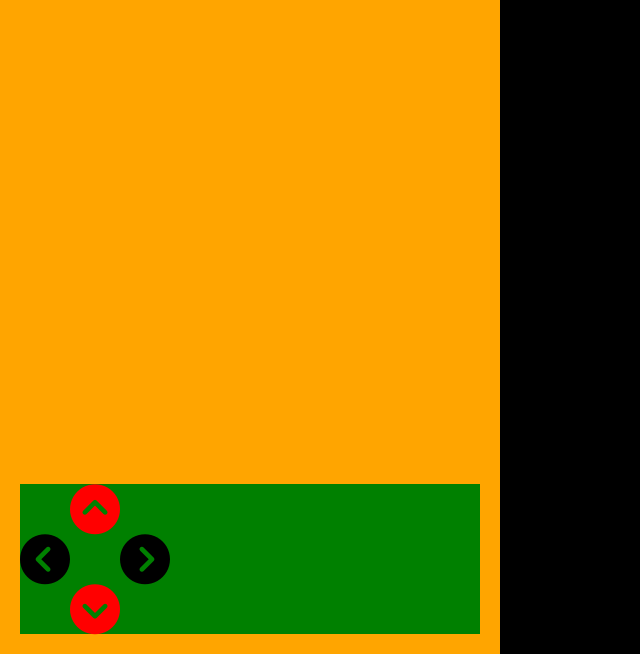
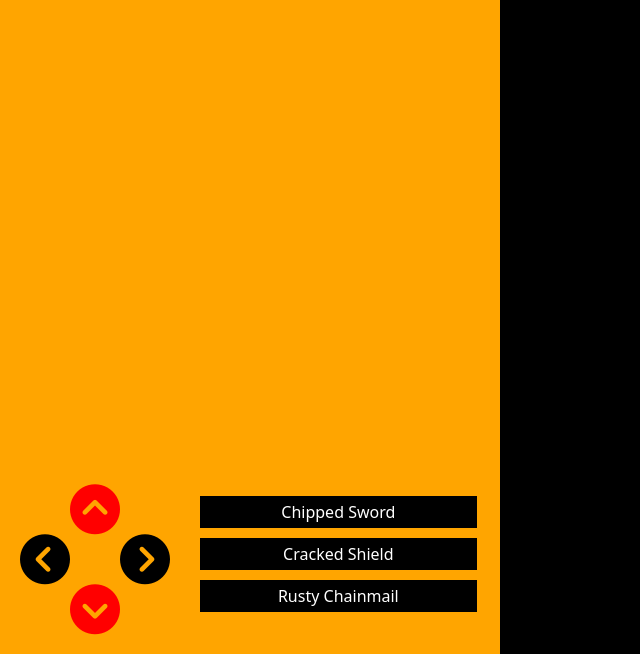
Before and after one commit to Code-Institute-Submissions/MikeMurray13-milestone-project-2, a website: page main.html in a window 1280 px wide. Shown: the part 146-800 px from the top of the page, without its empty margins (0-640 px from the left). Drawn offline with nearby package versions, Linux system fonts and the light colour scheme; a web font is replaced by a local one.

Commit message:
Format and style choice buttons

```diff
--- a/assets/css/style.css
+++ b/assets/css/style.css
@@ -80,7 +80,6 @@ body {
 
 #controls {
     margin: 20px;
-    background-color: green;
 }
 
 #start-screen {
@@ -110,3 +109,19 @@ body {
     text-align: justify;
     color: grey;
 }
+
+#choice-box {
+    padding: 7px 0 7px 30px;
+}
+
+.choice-button {
+    background: none;
+        border: none;
+        padding: 0;
+        cursor: pointer;
+    color: white;
+    background-color: black;
+    display: block;
+    padding: 4px 10px;
+    margin: 5px 0 ;
+}
--- a/assets/scripts/script.js
+++ b/assets/scripts/script.js
@@ -1,18 +1,18 @@
 const roomMatrix = [
     [
-        /*0.0*/ { heading: "Room 1", description: "Room 1", choices: ["<button onclick='addInventory(0,\"Chipped Sword\",\"Slightly better than an old femur.\",\"onehand\",6,\"yes\",\"no\"); this.remove()'>Chipped Sword</button>", "<button onclick='addInventory(1,\"Cracked Shield\",\"You can see right through it.\",\"shield\",1,\"yes\",\"no\"); this.remove()'>Cracked Shield</button>"] },
+        /*0.0*/ { heading: "Room 1", description: "Room 1", choices: [] },
         /*0.1*/ {},
-        /*0.2*/ { heading: "Room 3", description: "Room 3", choices: ["<button onclick='addInventory(0,\"Rusty Chainmail\",\"Watch out for tetanus!\",\"armor\",2,\"no\",\"no\"); this.remove()'>Rusty Chainmail</button>"] }
+        /*0.2*/ { heading: "Room 3", description: "Room 3", choices: [] }
     ],
     [
         /*1.0*/ { heading: "Room 4", description: "Room 4", choices: [] },
-        /*1.1*/ { heading: "Room 5", description: "The room is dark.", choices: [] },
+        /*1.1*/ { heading: "Room 5", description: "The room is dark.", choices: ["<button class=\"choice-button\" onclick='addInventory(0,\"Chipped Sword\",\"Slightly better than an old femur.\",\"onehand\",6,\"yes\",\"no\"); this.remove()'>Chipped Sword</button>", "<button class=\"choice-button\" onclick='addInventory(1,\"Cracked Shield\",\"You can see right through it.\",\"shield\",1,\"yes\",\"no\"); this.remove()'>Cracked Shield</button>", "<button class=\"choice-button\" onclick='addInventory(2,\"Rusty Chainmail\",\"Watch out for tetanus!\",\"armor\",2,\"no\",\"no\"); this.remove()'>Rusty Chainmail</button>"] },
         /*1.2*/ { heading: "Room 6", description: "Room 6", choices: [] }
     ],
     [
         /*2.0*/ { heading: "Room 7", description: "Room 7", choices: [] },
         /*2.1*/ {},
-        /*2.2*/ { heading: "Room 9", description: "Room 9", choices: ["<button onclick='lightSwitch()'>LIGHT SWITCH</button>"] }
+        /*2.2*/ { heading: "Room 9", description: "Room 9", choices: ["<button class=\"choice-button\" onclick='lightSwitch()'>LIGHT SWITCH</button>"] }
     ]
 ];
 
@@ -58,8 +58,9 @@ function updateContent() {
     document.getElementById('heading-box').innerHTML = roomMatrix[X][Y].heading;
     document.getElementById('text-box').innerHTML = roomMatrix[X][Y].description;
 
+    //Adds all buttons in the choices array for each room
     for (let button of roomMatrix[X][Y].choices) {
-        document.getElementById('choice-box').innerHTML += button + "<br>";
+        document.getElementById('choice-box').innerHTML += button;
     }
 
     //Disables buttons that lead to empty rooms or indices outside of roomMatrix
--- a/main.html
+++ b/main.html
@@ -58,7 +58,10 @@
                         </div>
                     </div>
                     <!--Choices-->
-                    <div id="choice-box" class="col-8 d-flex justify-content-center align-items-center">
+                    <div class="col-8 justify-content-center">
+                        <div id="choice-box" class="row d-flex "></div>
+
+                        </div>
                     </div>
                 </div>
             </div>
```
